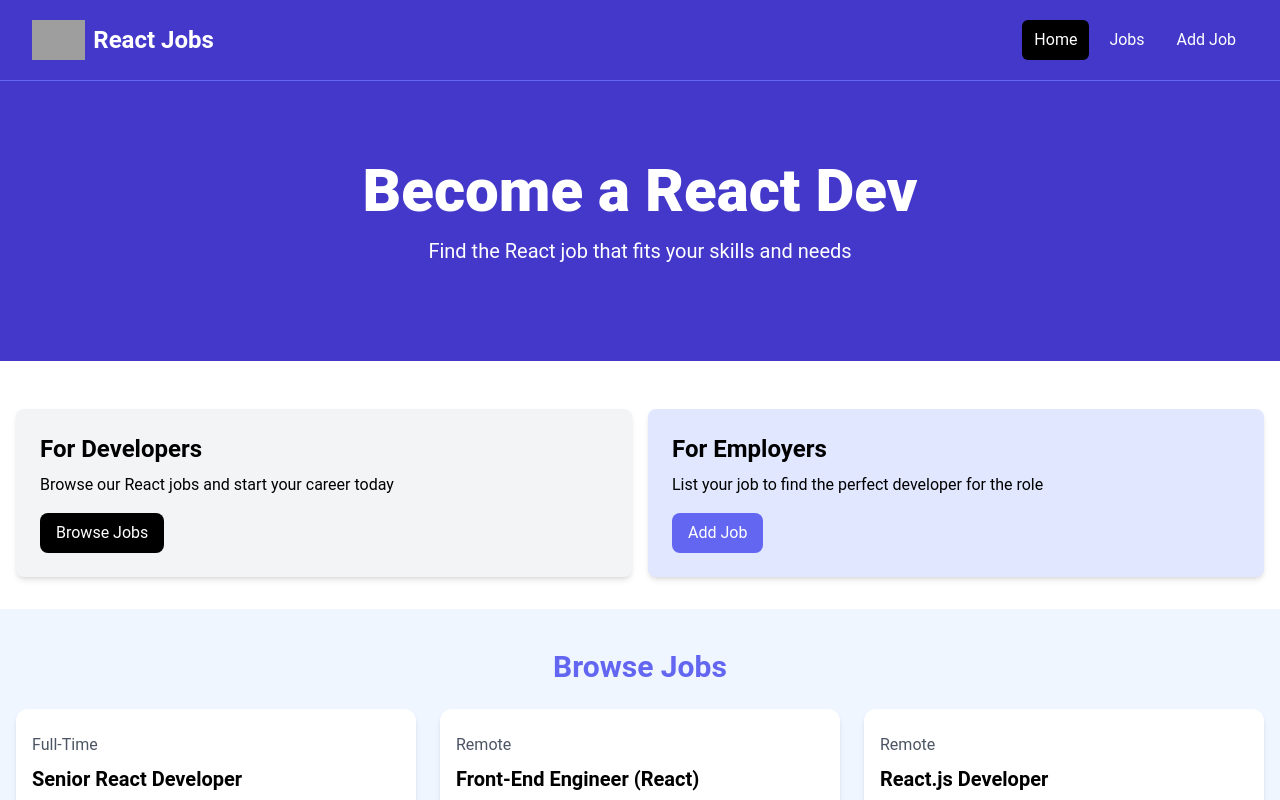
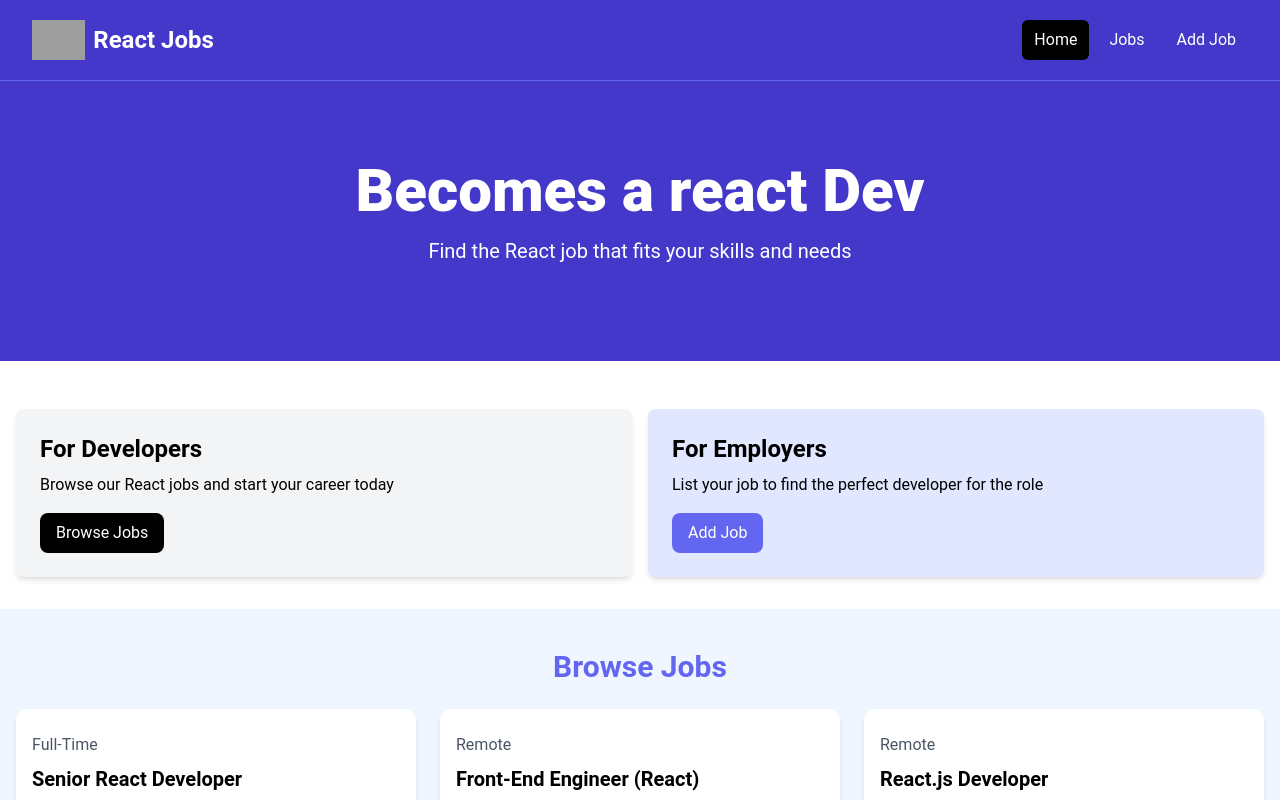
Before and after one commit to ajmal1722/react-practice, a React (Vite) app in the folder react-practice-traversy/: page / in a window 1280 px wide. Shown: the top 800 px of the page. Built offline with nearby package versions, Linux system fonts and the light colour scheme; grey boxes are pictures that could not be loaded.

Commit message:
used props in card section

```diff
--- a/react-practice-traversy/src/App.jsx
+++ b/react-practice-traversy/src/App.jsx
@@ -8,7 +8,7 @@
   return (
     <>
       <Navbar />
-      <Hero title= "Become a React Dev" />
+      <Hero >Becomes a react Dev</Hero>
       <HomeCards/>
       <JobListings/>
       <ViewAllJobs/>
--- /dev/null
+++ b/react-practice-traversy/src/assets/components/Card.jsx
@@ -0,0 +1,10 @@
+
+const Card = ({ children, bg = 'bg-gray-100' }) => {
+  return (
+    <div className={`${bg} p-6 rounded-lg shadow-md`}>
+        { children }
+    </div>
+  )
+}
+
+export default Card
--- a/react-practice-traversy/src/assets/components/Hero.jsx
+++ b/react-practice-traversy/src/assets/components/Hero.jsx
@@ -8,7 +8,7 @@
             <h1
               className="text-4xl font-extrabold text-white sm:text-5xl md:text-6xl"
             >
-              { props.title }
+              { props.children }
             </h1>
             <p className="my-4 text-xl text-white">
               Find the React job that fits your skills and needs
--- a/react-practice-traversy/src/assets/components/HomeCards.jsx
+++ b/react-practice-traversy/src/assets/components/HomeCards.jsx
@@ -1,11 +1,11 @@
-import React from 'react'
+import Card from "./Card"
 
 const HomeCards = () => {
   return (
     <section className="py-4">
         <div className="container-xl lg:container m-auto">
           <div className="grid grid-cols-1 md:grid-cols-2 gap-4 p-4 rounded-lg">
-            <div className="bg-gray-100 p-6 rounded-lg shadow-md">
+            <Card>
                 <h2 className="text-2xl font-bold">For Developers</h2>
                 <p className="mt-2 mb-4">
                     Browse our React jobs and start your career today
@@ -16,8 +16,8 @@
                 >
                     Browse Jobs
                 </a>
-            </div>
-            <div className="bg-indigo-100 p-6 rounded-lg shadow-md">
+            </Card>
+            <Card bg='bg-indigo-100'>
             <h2 className="text-2xl font-bold">For Employers</h2>
                 <p className="mt-2 mb-4">
                     List your job to find the perfect developer for the role
@@ -28,7 +28,7 @@
                 >
                     Add Job
                 </a>
-            </div>
+            </Card>
           </div>
         </div>
     </section>
```
Lines whose indentation alone changed are shown as unchanged.
